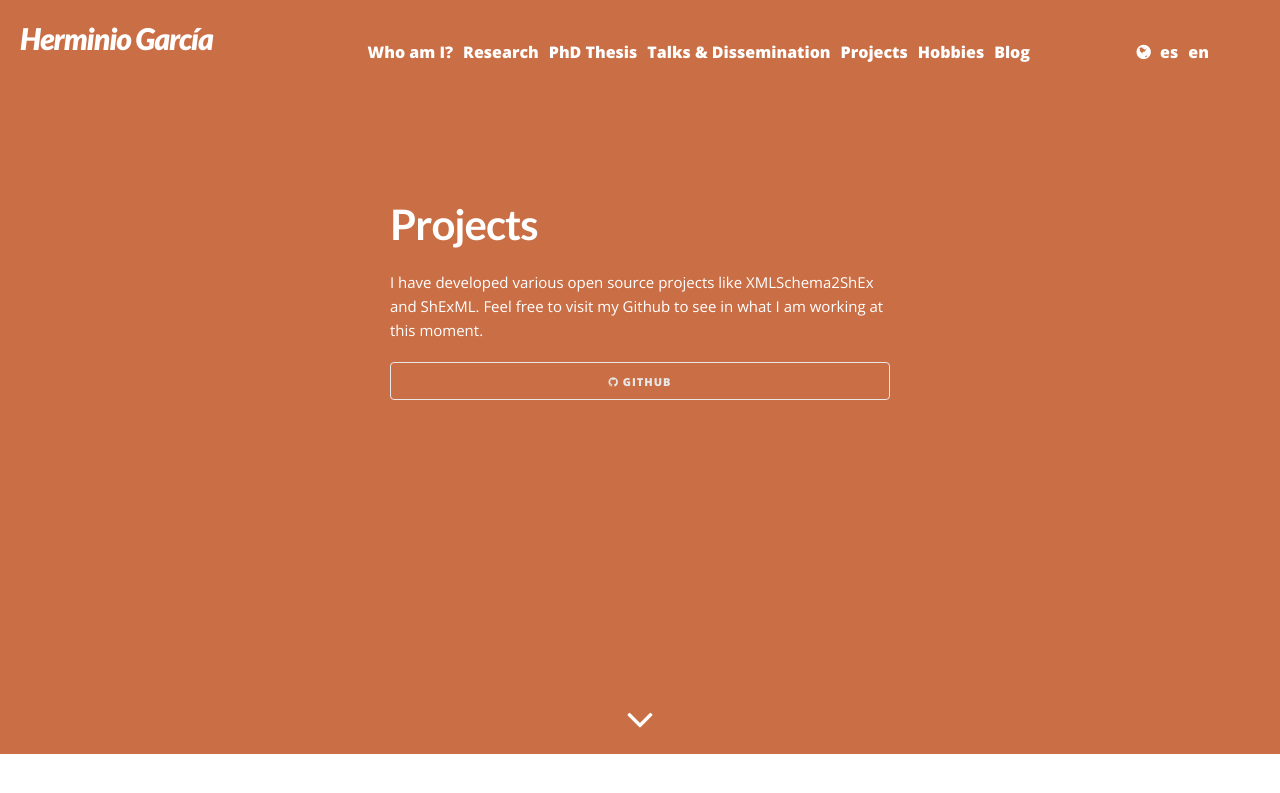
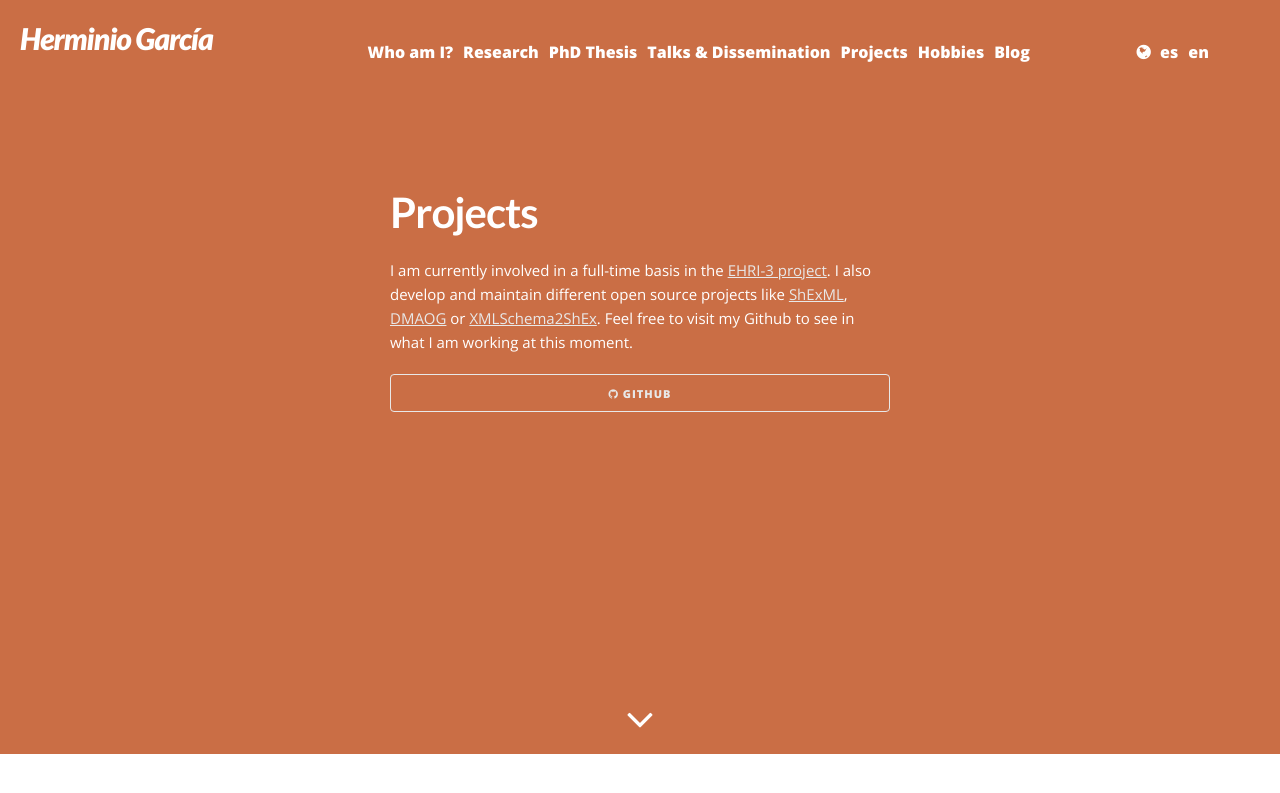
Before and after one commit to herminiogg/herminiogg.github.io, a Jekyll site: the page built from index.html, in a window 1280 px wide and 900 px high, scrolled down 1946 px. Shown: the top 793 px of the window. Built offline with Jekyll 4.4.1, drawn with Linux system fonts in a browser that asks for light colours; some web fonts are replaced.

Commit message:
Updated projects section text

```diff
--- a/_config.yml
+++ b/_config.yml
@@ -47,7 +47,7 @@ t:
     description: Data integration specialist at Kazerne Dossin
     who-am-i-text: "I am a data integration specialist at Kazerne Dossin, Belgium. I hold a PhD in Computer Science, a MSc in Web Engineering and a Bachelor's Degree in Software Engineering all by the University of Oviedo. My current research interests are: Semantic Web, data integration, data validation, Knowledge Graphs and Digital Humanities."
     contact-me: Contact me
-    projects-text: I have developed various open source projects like XMLSchema2ShEx and ShExML. Feel free to visit my Github to see in what I am working at this moment.
+    projects-text: I am currently involved in a full-time basis in the <a href="https://www.ehri-project.eu/about-ehri">EHRI-3 project</a>. I also develop and maintain different open source projects like <a href="http://shexml.herminiogarcia.com/">ShExML</a>, <a href="https://github.com/herminiogg/dmaog">DMAOG</a> or <a href="https://github.com/herminiogg/XMLSchema2ShEx">XMLSchema2ShEx</a>. Feel free to visit my Github to see in what I am working at this moment.
     linkedin: linkedin
     github: github
     photography: Photography
@@ -81,9 +81,9 @@ t:
     who-am-i-section: "quien-soy"
     name: Dr. Herminio García González
     description: Especialista en integración de datos en Kazerne Dossin
-    who-am-i-text: Ahora mismo trabajo como especialista en integración de datos en Kazerne Dossin, Bélgica. Soy Doctor en Informática por la de Universidad de Oviedo, Máster en Ingeniería Web e Ingeniero Informático del Software por la misma universidad. Mi areas de investigación de interés son la Web Semántica, la integración y validación de datos, los grafos de conocimiento y las humanidades digitales.
+    who-am-i-text: Ahora mismo trabajo como especialista en integración de datos en el Kazerne Dossin, Bélgica. Soy Doctor en Informática por la de Universidad de Oviedo, Máster en Ingeniería Web e Ingeniero Informático del Software por la misma universidad. Mi areas de investigación de interés son la Web Semántica, la integración y validación de datos, los grafos de conocimiento y las humanidades digitales.
     contact-me: Contactar
-    projects-text: He desarrollado varios proyectos de código abierto entre los cuales se encuentran XMLSchema2ShEx y ShExML. Visita mi cuenta de Github para saber en qué estoy trabajando ahora mismo.
+    projects-text: Actualmente me encuentro trabajando a tiempo completo en el proyecto <a href="https://www.ehri-project.eu/about-ehri">EHRI-3</a>. También desarrollo y mantengo diferentes proyectos de código abierto entre los cuales se encuentran <a href="http://shexml.herminiogarcia.com/">ShExML</a>, <a href="https://github.com/herminiogg/dmaog">DMAOG</a> o <a href="https://github.com/herminiogg/XMLSchema2ShEx">XMLSchema2ShEx</a>. Visita mi cuenta de Github para saber en qué estoy trabajando ahora mismo.
     linkedin: linkedin
     github: github
     photography: Fotografía
```
